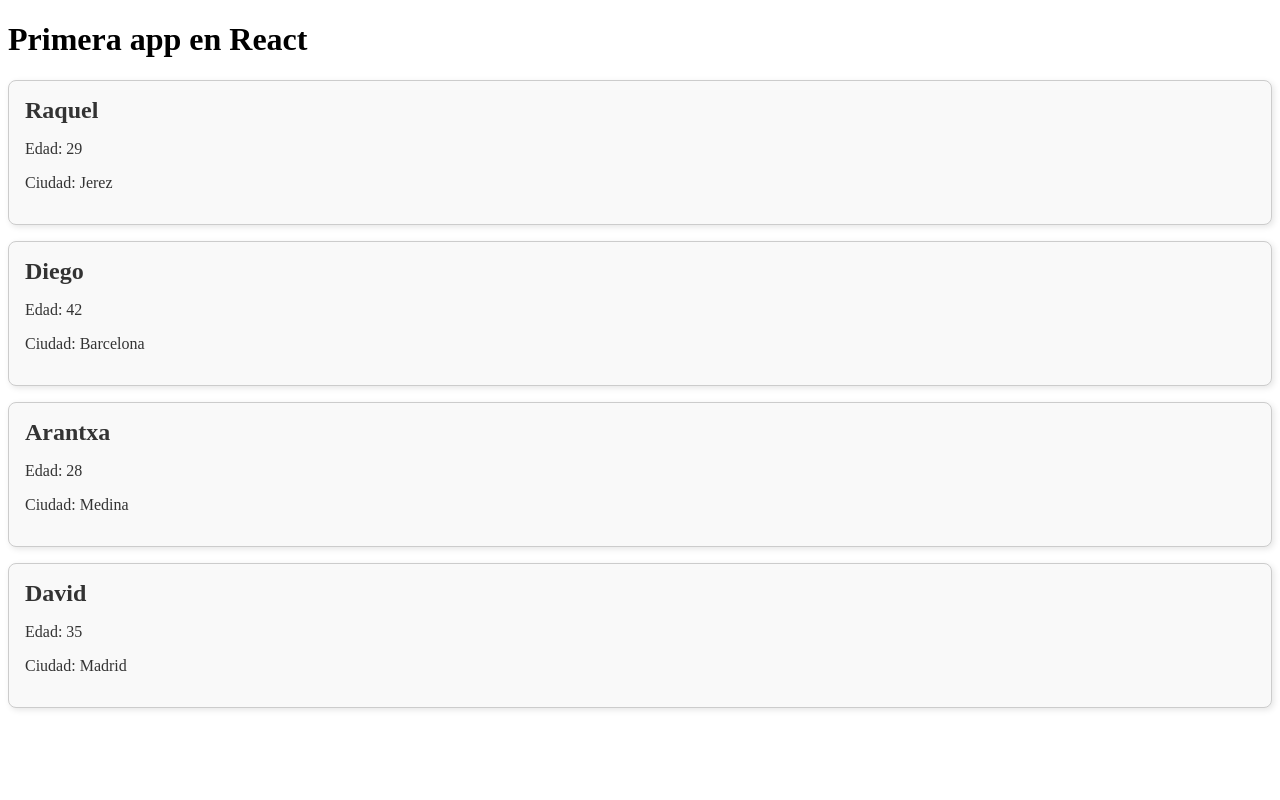
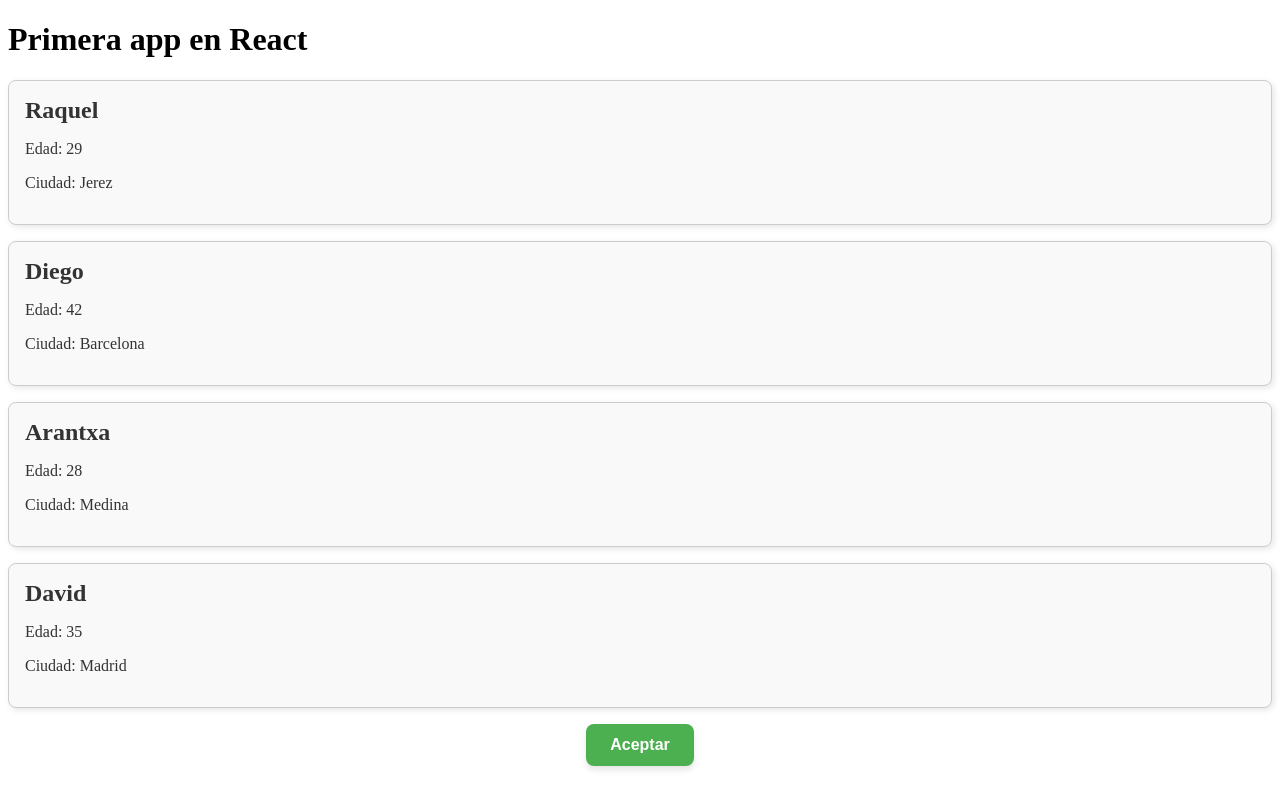
Before and after one commit to raquelruz/react-components, a React (Vite) app: page / in a window 1280 px wide. Built offline with nearby package versions, Linux system fonts and the light colour scheme.

Commit message:
feat(components): add custom button functions & styles

```diff
--- a/src/App.jsx
+++ b/src/App.jsx
@@ -1,4 +1,5 @@
 import './App.css'
+import { CustomButton } from './components/CustomButton/CustomButton';
 import { UserCard } from './components/UserCard/UserCard';
 
 export const App = () => {
@@ -14,6 +15,7 @@ export const App = () => {
 
         <UserCard name={"David"} age={35} city={"Madrid"}/>
 
+        <CustomButton text={"Aceptar"}/>
         </>
     )
 };
--- a/src/components/CustomButton/CustomButton.css
+++ b/src/components/CustomButton/CustomButton.css
@@ -0,0 +1,27 @@
+.custombtn-container {
+	display: flex;
+	justify-content: center;
+}
+
+.custombutton {
+	background-color: #4caf50;
+	color: white;
+	padding: 0.75rem 1.5rem;
+	border: none;
+	border-radius: 8px;
+	font-size: 1rem;
+	font-weight: 600;
+	cursor: pointer;
+	transition: background-color 0.3s ease, transform 0.2s ease;
+	box-shadow: 0 4px 6px rgba(0, 0, 0, 0.1);
+}
+
+.custombutton:hover {
+	background-color: #45a049;
+	transform: translateY(-2px);
+}
+
+.custombutton:active {
+	background-color: #3e8e41;
+	transform: translateY(0);
+}
--- a/src/components/CustomButton/CustomButton.jsx
+++ b/src/components/CustomButton/CustomButton.jsx
@@ -0,0 +1,9 @@
+import "./CustomButton.css";
+
+export const CustomButton = ({ text }) => {
+    return (
+        <div className="custombtn-container">
+            <button className="custombutton">{text}</button>
+        </div>
+    )
+}
```
